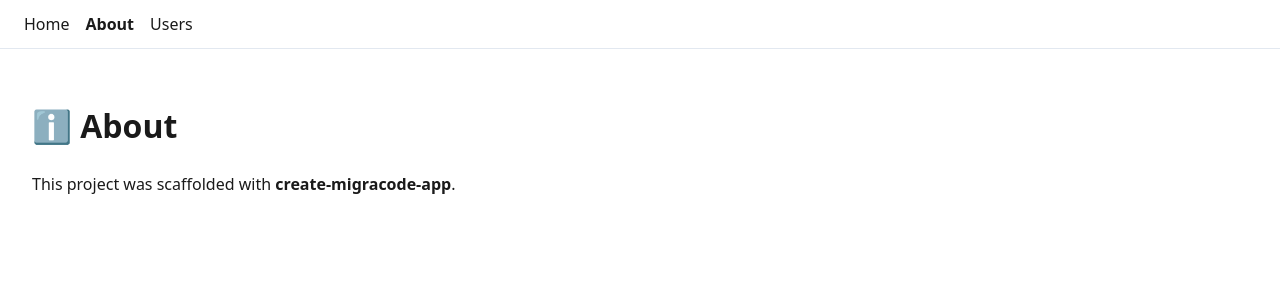
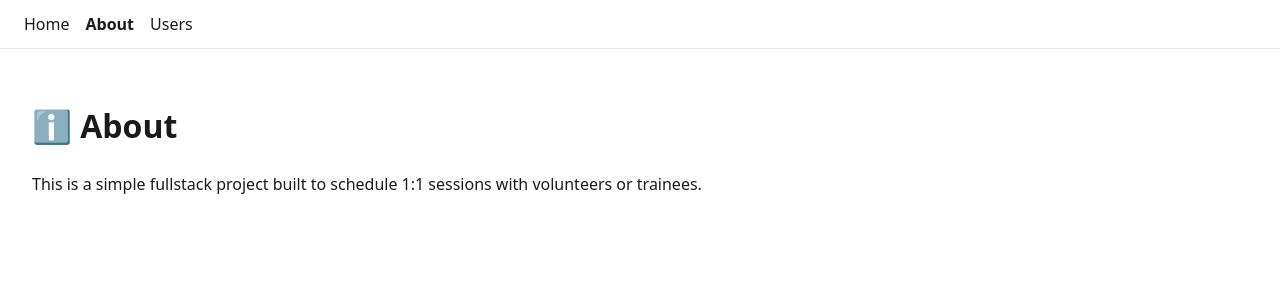
Before and after one commit to theangelskies/Pair-Scheduling, a React (Vite) app in the folder frontend/: page /about in a window 1280 px wide. Shown: the top 300 px of the page. Built offline with nearby package versions, Linux system fonts and the light colour scheme.

Commit message:
Update AboutPage description for clarity and project purpose

```diff
--- a/frontend/src/routes/about.tsx
+++ b/frontend/src/routes/about.tsx
@@ -10,7 +10,7 @@ function AboutPage() {
     <div>
       <h1>ℹ️ About</h1>
       <p>
-        This project was scaffolded with <strong>create-migracode-app</strong>.
+        This is a simple fullstack project built to schedule 1:1 sessions with volunteers or trainees.
       </p>
     </div>
   )
```
